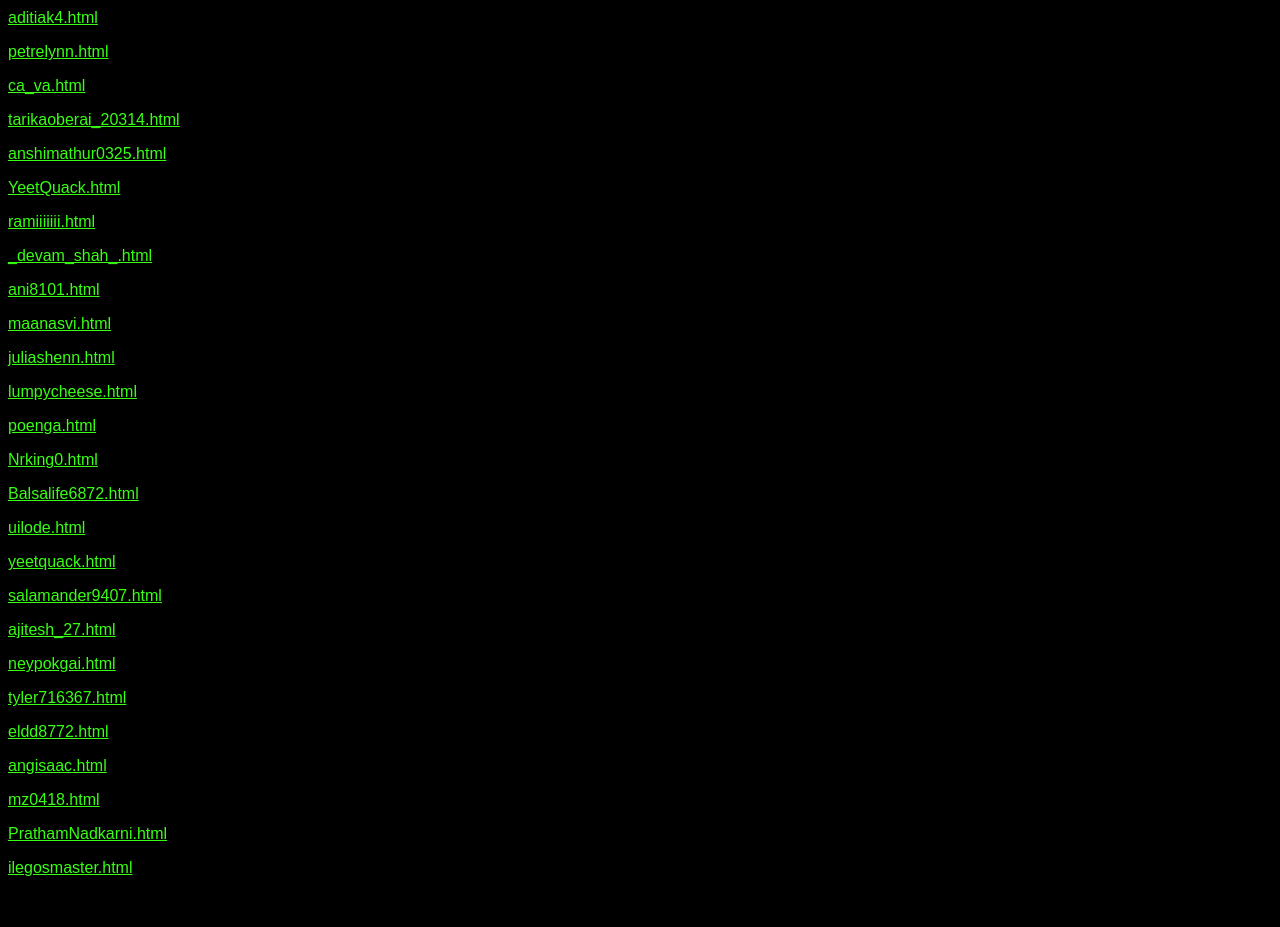
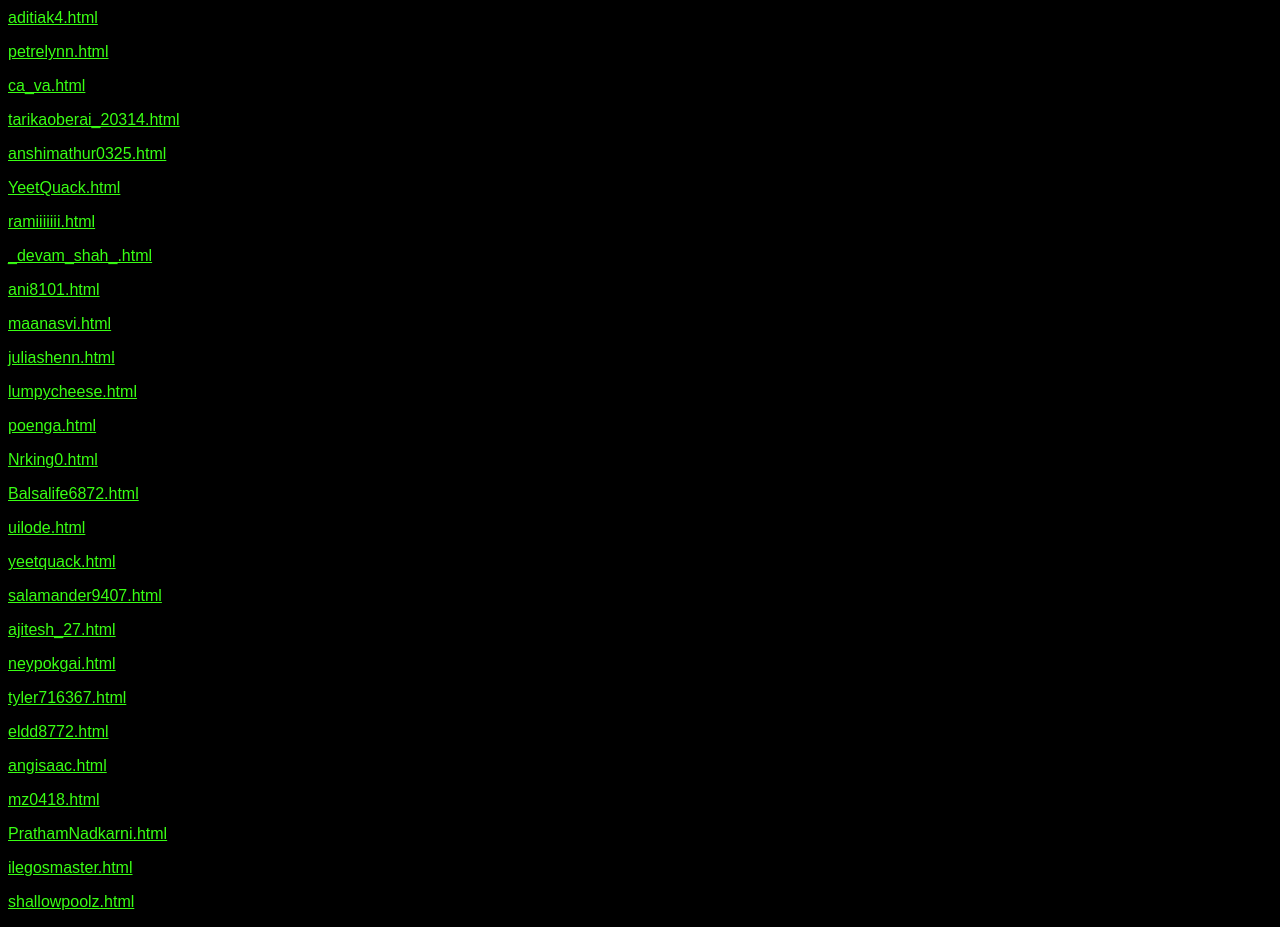
Before and after one commit to HackIllinois/code-in-the-dark-submissions, a plain HTML site: page index.html in a window 1280 px wide. Shown: the part 57-984 px from the top of the page. Before the commit the page ends 950 px from the top, so only its background shows below. Drawn offline with Linux system fonts and the light colour scheme.

Commit message:
Update index file

```diff
--- a/index.html
+++ b/index.html
@@ -49,3 +49,4 @@ issue, or deleting everything for next year's event. -->
 <p><a href="/submissions/mz0418.html">mz0418.html</a></p>
 <p><a href="/submissions/PrathamNadkarni.html">PrathamNadkarni.html</a></p>
 <p><a href="/submissions/ilegosmaster.html">ilegosmaster.html</a></p>
+<p><a href="/submissions/shallowpoolz.html">shallowpoolz.html</a></p>
```
